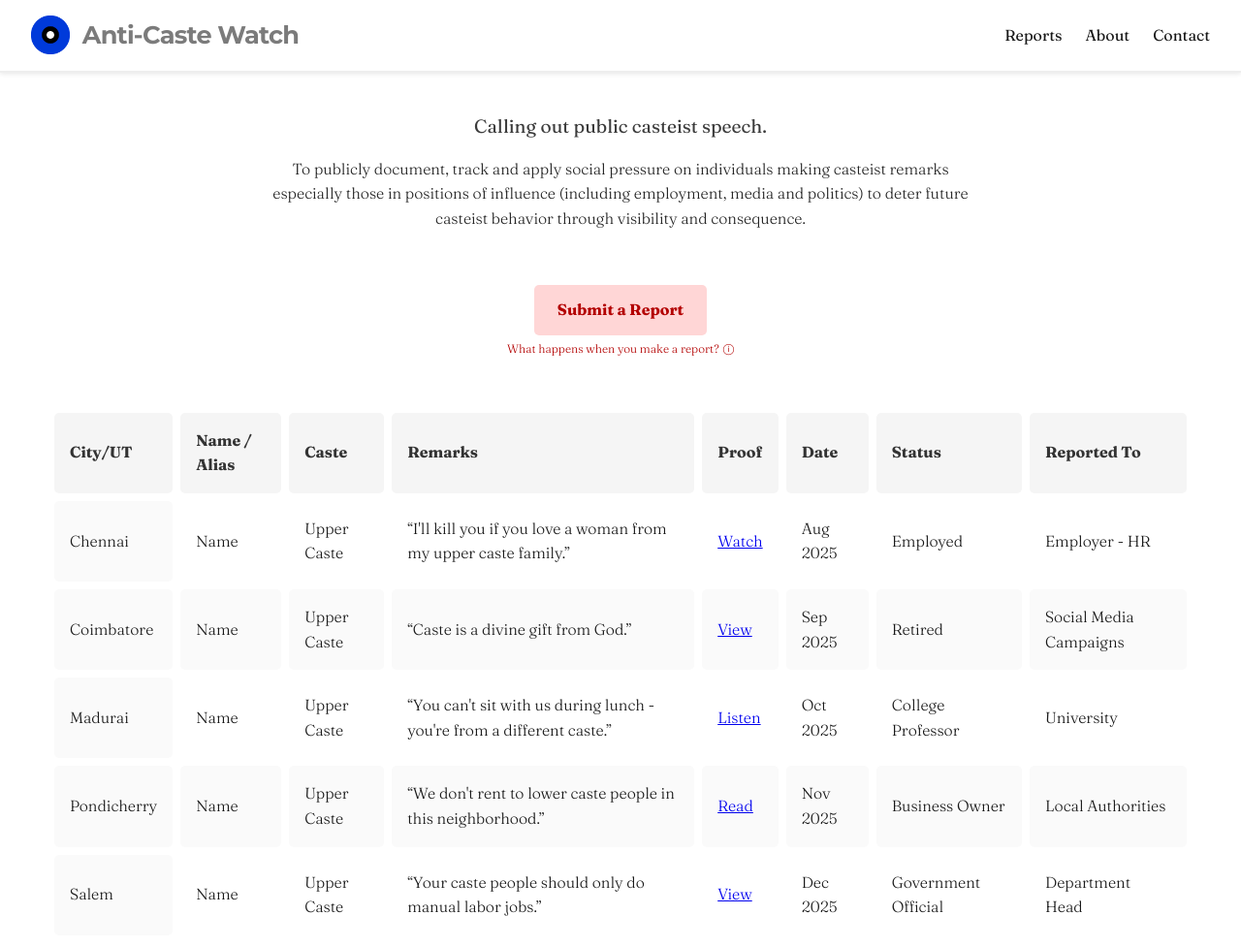
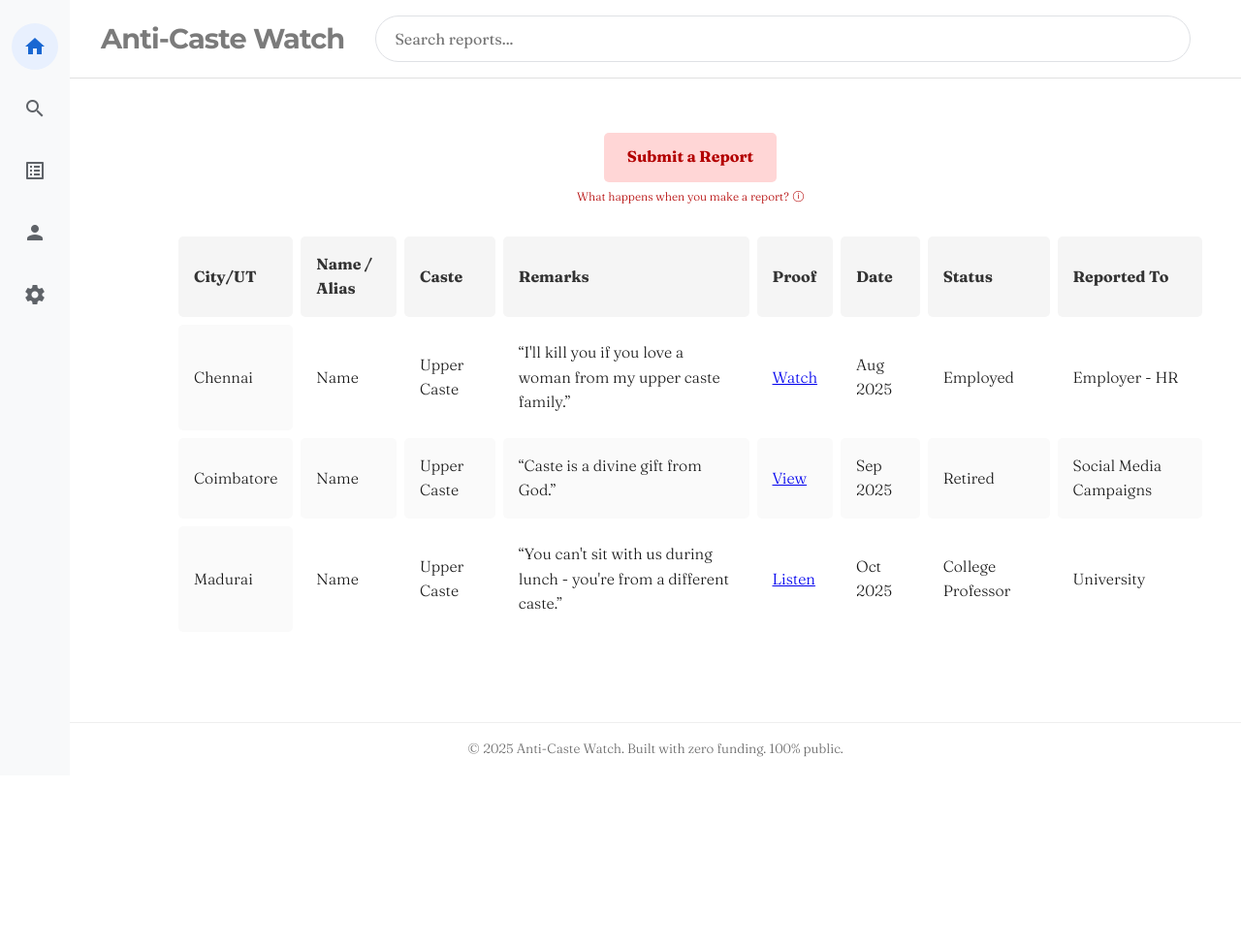
Before and after one commit to anticastewatch/anticastewatch.github.io, a plain HTML site: page index.html in a window 1280 px wide. Shown: the top 976 px of the page at 97% size. After the commit the page ends 800 px from the top, so only its background shows below. Drawn offline with Linux system fonts and the light colour scheme.

Commit message:
Update index.html

```diff
--- a/index.html
+++ b/index.html
@@ -5,6 +5,8 @@
   <meta name="viewport" content="width=device-width, initial-scale=1.0"/>
   <title>Anti-Caste Watch</title>
   <link href="https://fonts.googleapis.com/css2?family=Fraunces:wght@300;400;700&family=Montserrat:wght@700&display=swap" rel="stylesheet">
+  <!-- Material Icons -->
+  <link href="https://fonts.googleapis.com/icon?family=Material+Icons" rel="stylesheet">
   <style>
     body {
       margin: 0;
@@ -14,86 +16,97 @@
       font-family: 'Fraunces', serif;
       font-weight: 300;
       line-height: 1.6;
+      display: flex;
+      min-height: 100vh;
     }
 
-    /* Menu Bar */
-    .menu-bar {
+    /* Left Sidebar - Icons Only */
+    .sidebar {
+      width: 72px;
+      background: #f8f9fa;
+      display: flex;
+      flex-direction: column;
+      align-items: center;
+      padding-top: 1rem;
+    }
+
+    .sidebar-icon {
+      width: 48px;
+      height: 48px;
       display: flex;
       align-items: center;
-      justify-content: space-between;
-      padding: 1rem 2rem;
-      background: #fff;
-      border-bottom: 2px solid #eee;
-      box-shadow: 0px 1px 5px rgba(0, 0, 0, 0.1);
-      position: sticky;
-      top: 0;
-      z-index: 100;
+      justify-content: center;
+      border-radius: 50%;
+      margin: 0.5rem 0;
+      color: #5f6368;
+      cursor: pointer;
     }
 
-    /* Logo */
-    .menu-bar .logo {
+    .sidebar-icon:hover {
+      background: #e8eaed;
+    }
+
+    .sidebar-icon.active {
+      background: #e8f0fe;
+      color: #1967d2;
+    }
+
+    /* Main Content Area */
+    .main-content {
+      flex: 1;
+      display: flex;
+      flex-direction: column;
+    }
+
+    /* Header - Logo and Search */
+    .header {
+      padding: 1rem 2rem;
       display: flex;
       align-items: center;
-      gap: 0.8rem;
-      text-decoration: none;
+      border-bottom: 1px solid #e0e0e0;
     }
 
-    .menu-bar .logo img {
-      height: 40px;
-      width: auto;
-    }
-
-    .menu-bar .logo span {
-      font-size: 1.6rem;
+    .logo {
+      font-size: 1.8rem;
       font-weight: 700;
       color: #7b7b7b;
       letter-spacing: -0.03em;
       font-family: 'Montserrat', sans-serif;
+      margin-right: 2rem;
+      white-space: nowrap;
     }
 
-    /* Navigation */
-    .menu-bar nav {
-      display: flex;
-      gap: 1.5rem;
+    .search-container {
+      flex: 1;
+      max-width: 800px;
     }
 
-    .menu-bar nav a {
-      text-decoration: none;
+    .search-container input {
+      width: 100%;
+      padding: 0.8rem 1.2rem;
+      border: 1px solid #dfe1e5;
+      border-radius: 24px;
+      font-family: 'Fraunces', serif;
       font-size: 1rem;
-      font-weight: 400;
-      color: #181818;
-      transition: color 0.3s;
     }
 
-    .menu-bar nav a:hover {
-      color: #3b82f6;
+    .search-container input:focus {
+      outline: none;
+      border-color: #3b82f6;
+      box-shadow: 0 1px 6px rgba(32,33,36,0.08);
     }
 
-    header {
-      padding: 2rem;
-      text-align: center;
-    }
-
-    header p {
-      font-size: 1.2rem;
-      font-weight: 400;
-      margin: 0.5rem 0;
-      color: #3b3b3b;
-    }
-
-    .site-description {
-      font-size: 1rem;
-      font-weight: 300;
-      line-height: 1.6;
-      max-width: 750px;
-      margin: 1rem auto 0 auto;
-      color: #222;
+    /* Page Content */
+    .page-content {
+      padding: 2rem 2rem 2rem 1rem;
+      flex: 1;
+      margin-left: 8px; /* Small gap from sidebar */
     }
 
     /* Table Design */
     table {
-      width: calc(100% - 6rem);
-      margin: 3rem auto;
+      width: calc(100% - 80px);
+      margin-left: 80px;
       border-collapse: separate;
       border-spacing: 0.5rem;
       text-align: left;
@@ -132,7 +145,7 @@
     /* Button Container */
     .button-container {
       text-align: center;
-      margin: 1.5rem 0;
+      margin: 1.5rem 0 1.5rem 80px;
       display: flex;
       flex-direction: column;
       align-items: center;
@@ -190,7 +203,6 @@
       transform: translateX(-50%);
       opacity: 0;
       transition: opacity 0.3s;
-      box-shadow: 0 2px 8px rgba(0, 0, 0, 0.1);
       margin-top: 6px;
     }
 
@@ -224,39 +236,46 @@
 
     /* Footer Section */
     footer {
-      padding: 1.5rem 0;
+      padding: 1rem;
       text-align: center;
       font-size: 0.85rem;
       color: #666;
-      border-top: 2px solid #eee;
-      margin-top: 2rem;
+      border-top: 1px solid #eee;
     }
   </style>
 </head>
 <body>
-  <!-- Menu Bar -->
-  <div class="menu-bar">
-    <a href="#" class="logo">
-      <img src="Caste.jpg" alt="Anti-Caste Watch Logo">
-      <span>Anti-Caste Watch</span>
-    </a>
-    <nav>
-      <a href="#reports">Reports</a>
-      <a href="#about">About</a>
-      <a href="#contact">Contact</a>
-    </nav>
+  <!-- Left Sidebar - Icons Only -->
+  <div class="sidebar">
+    <div class="sidebar-icon active">
+      <span class="material-icons">home</span>
+    </div>
+    <div class="sidebar-icon">
+      <span class="material-icons">search</span>
+    </div>
+    <div class="sidebar-icon">
+      <span class="material-icons">list_alt</span>
+    </div>
+    <div class="sidebar-icon">
+      <span class="material-icons">person</span>
+    </div>
+    <div class="sidebar-icon">
+      <span class="material-icons">settings</span>
+    </div>
   </div>
 
-  <!-- Header -->
-  <header>
-    <p>Calling out public casteist speech.</p>
-    <div class="site-description">
-      To publicly document, track and apply social pressure on individuals making casteist remarks especially those in positions of influence (including employment, media and politics) to deter future casteist behavior through visibility and consequence.
+  <!-- Main Content Area -->
+  <div class="main-content">
+    <!-- Header with Logo and Search -->
+    <div class="header">
+      <div class="logo">Anti-Caste Watch</div>
+      <div class="search-container">
+        <input type="text" placeholder="Search reports...">
       </div>
-  </header>
+    </div>
 
-  <!-- Main Section -->
-  <main>
+    <!-- Page Content -->
+    <div class="page-content">
       <div class="button-container">
         <a href="#">Submit a Report</a>
         <div class="report-note">
@@ -324,33 +343,14 @@
             <td>College Professor</td>
             <td>University</td>
           </tr>
-        <tr>
-          <td>Pondicherry</td>
-          <td>Name</td>
-          <td>Upper Caste</td>
-          <td>“We don't rent to lower caste people in this neighborhood.”</td>
-          <td><a href="#">Read</a></td>
-          <td>Nov 2025</td>
-          <td>Business Owner</td>
-          <td>Local Authorities</td>
-        </tr>
-        <tr>
-          <td>Salem</td>
-          <td>Name</td>
-          <td>Upper Caste</td>
-          <td>“Your caste people should only do manual labor jobs.”</td>
-          <td><a href="#">View</a></td>
-          <td>Dec 2025</td>
-          <td>Government Official</td>
-          <td>Department Head</td>
-        </tr>
         </tbody>
       </table>
-  </main>
+    </div>
 
     <!-- Footer -->
     <footer>
       &copy; 2025 Anti-Caste Watch. Built with zero funding. 100% public.
     </footer>
+  </div>
 </body>
 </html>
```
Lines whose indentation alone changed are shown as unchanged.
